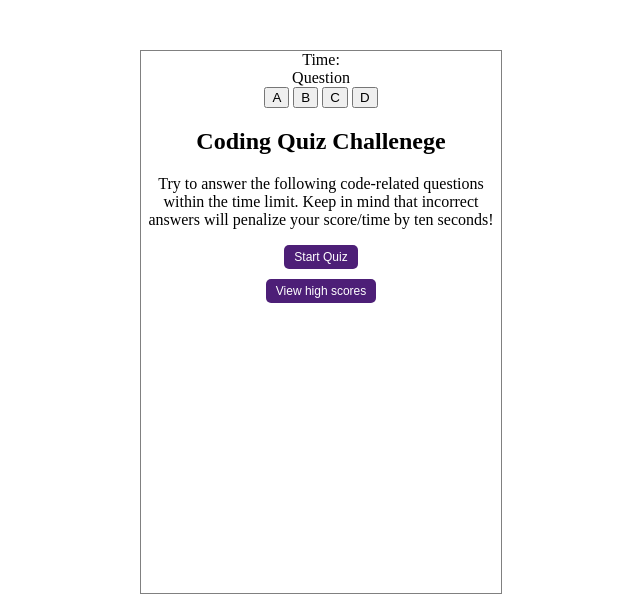
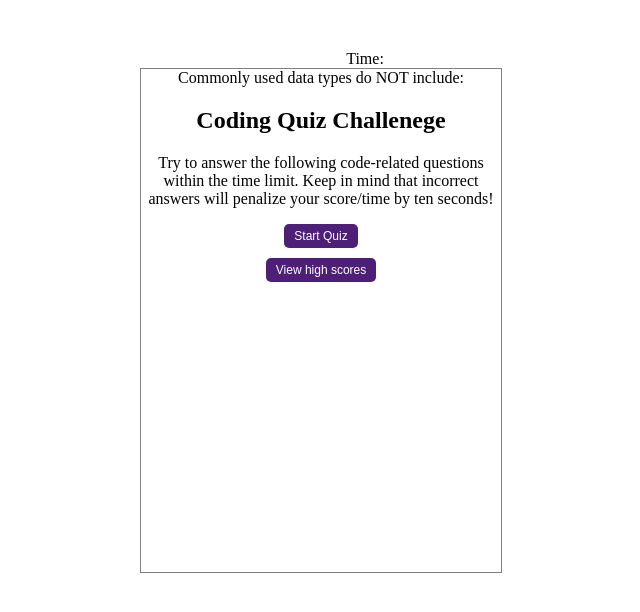
Before and after one commit to heatherviolet/the-code-quiz, a plain HTML site: page index.html in a window 1280 px wide. Both pictures are taken after a click on the button "Start Quiz". Shown: the whole page, without its empty margins (275-915 px from the left). Drawn offline with Linux system fonts and the light colour scheme.

Commit message:
set next question function

```diff
--- a/assets/javascript/script.js
+++ b/assets/javascript/script.js
@@ -6,16 +6,20 @@ const questionsContainerElement = document.getElementById("questions-container")
 const questionElement = document.getElementById("question");
 const answerButtonsElement = document.getElementById("answer-buttons");
 const startPageEl = document.getElementById("start-page");
-var highScoreButtonEl = document.getElementById("high-btn");
-var submitButtonEl = document.getElementById("submit-btn");
-var backButtonEl = document.getElementById("back-btn");
-var clearButtonEl = document.getElementById("clear-btn");
-var aButton = document.getElementById("a");
-var bButton = document.getElementById("b");
-var cButton = document.getElementById("c");
-var dButton = document.getElementById("d");
+const highScoreButtonEl = document.getElementById("high-btn");
+const submitButtonEl = document.getElementById("submit-btn");
+const backButtonEl = document.getElementById("back-btn");
+const clearButtonEl = document.getElementById("clear-btn");
+const aButton = document.getElementById("btnA");
+const bButton = document.getElementById("btnB");
+const cButton = document.getElementById("btnC");
+const dButton = document.getElementById("btnD");
 
 // quiz questions and answers
+let currentQuestion = 0;
+var score = 0;
+
+
 const questions = [
     {
         question: "Commonly used data types do NOT include:",
@@ -69,18 +73,23 @@ const questions = [
     },
 ];
 
-// var currentQuestion = -1;
+// var currentQuestion = 0;
 // var score = 0;
 // var timeLeft = 0;
 // var timer;
+var index = 0;
+
+window.onload = function (){
+function startQuiz() {
+    currentQuestion = 0;
+
+    console.log("Starting")
+    // startButtonEl.style.visibility="hidden"
+    // currentQuestionIndex = 0
+    questionsContainerElement.classList.remove('hide')
 
 
-function startQuiz() {
-    console.log("Starting")
-    // startButtonEl.style.visibility="hidden"
-    questionsContainerElement.classList.remove('hide')
-    // currentQuestionIndex = 0
-    displayQuestion()
+    setNextQuestion()
 
  // starts timer when start quiz is clicked
     //document.getElementById("timeLeft").innerHTML = timeLeft;
@@ -98,15 +107,22 @@ function startQuiz() {
    // next();
 }
 
-// function setNextQuestion() {
-//     displayQuestion([currentQuestionIndex])
-// }
+function setNextQuestion() {
+    var index = 0;
+    showQuestion([index])
+    var currentQuestion = questions[index];
+    questionsContainerElement.innerHTML = questions[index].question;
+    aButton.innerHTML = questions[index].answers[1];
+    bButton.innerHTML = currentQuestion.answers[1];
+    cButton.innerHTML = currentQuestion.answers[2];
+    dButton.innerHTML = currentQuestion.answers[3];
+    showQuestion(questions)
+}
 
-// function showQuestion() {
-//     questionElement.innerText = questions.question
-// }
-function displayQuestion(question) {
-    questionElement.innerText = question.question
+function showQuestion(question) {
+    let questionElement = document.getElementById('question');
+    questionElement.textContent = question.title;
+    // questionElement.innerText = question.question
     // question.answers.forEach(answer => {
     //     const button = document.createElement("button")
     //     button.innerText = answer.text
@@ -148,4 +164,4 @@ function saveQuiz () {
     localStorage.setItem("selectAnswer", JSON.stringify(selectAnswer));
 }
 // when start quiz is clicked starts quiz
-startButtonEl.addEventListener('click', startQuiz);
+startButtonEl.addEventListener('click', startQuiz);}
--- a/index.html
+++ b/index.html
@@ -10,15 +10,15 @@
 </head>
 
 <body>
+    <div id="timer">Time: <span id="timeLeft"></span>
     <div class="container">
-    <div id="timer">Time: <span id="timeLeft"></span>
     <div id="questions-container" class="hide">
         <div id="question">Question</div>
-        <div id="answer-buttons" class="btn-grid"></div>
-        <button id="btn" class="answerbtn">A</button>
-        <button id="btn" class="answerbtn">B</button>
-        <button id="btn" class="answerbtn">C</button>
-        <button id="btn" class="answerbtn">D</button>
+        <div id="answer-buttons" class="btn-grid">
+        <button id="btnA" class="answerbtn">A</button>
+        <button id="btnB" class="answerbtn">B</button>
+        <button id="btnC" class="answerbtn">C</button>
+        <button id="btnD" class="answerbtn">D</button>
     </div>
 </div>
     <div class="start-page" class="hide">
```
